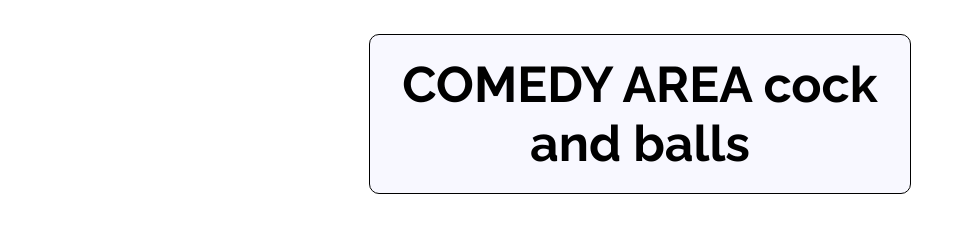
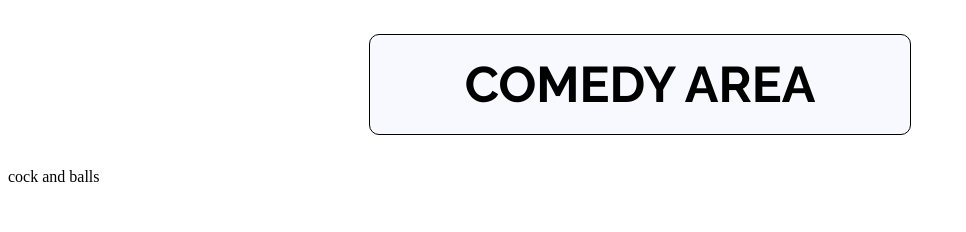
Before and after one commit to SpoonOil/Bigot-Consulting, a plain HTML site: page subpages/comedyzone.html in a window 1280 px wide. Shown: the whole page, without its empty margins (0-966 px from the left). Drawn offline with Linux system fonts and the light colour scheme.

Commit message:
Update comedyzone.html

```diff
--- a/subpages/comedyzone.html
+++ b/subpages/comedyzone.html
@@ -6,7 +6,7 @@
   <link rel="stylesheet" href="CSS/stylecomedy.css">
 <head>
 <body>
-  <h1> COMEDY AREA
+  <h1> COMEDY AREA </h1>
   <script>
     console.log("scripts should be working");
   </script>
```
